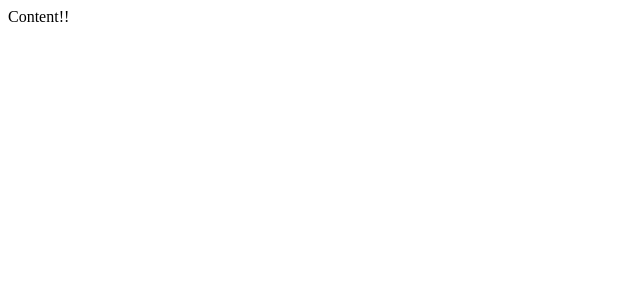
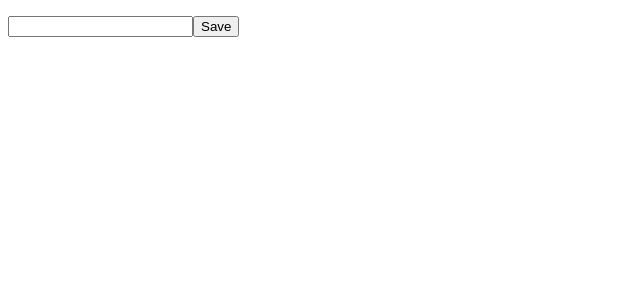
Before and after one commit to linkleonard/notes, a React app: page / in a window 1280 px wide. Shown: the top 300 px of the page, without its empty margins (0-640 px from the left). Built offline with nearby package versions, Linux system fonts and the light colour scheme; the HTML template or start-up script is replaced by a standard one.

Commit message:
Implement redux

```diff
--- a/package.json
+++ b/package.json
@@ -28,6 +28,8 @@
   "dependencies": {
     "babel-polyfill": "^6.16.0",
     "react": "^15.3.2",
-    "react-dom": "^15.3.2"
+    "react-dom": "^15.3.2",
+    "react-redux": "^4.4.5",
+    "redux": "^3.6.0"
   }
 }
--- /dev/null
+++ b/src/actions.jsx
@@ -0,0 +1,7 @@
+export function addNote({ text }) {
+    return { type: 'ADD_NOTE', text }
+}
+
+export function modifyNote({ index, text }) {
+    return { type: 'MODIFY_NOTE', index, text }
+}
--- /dev/null
+++ b/src/components/App.jsx
@@ -0,0 +1,12 @@
+import React from 'react';
+import NoteList from '../containers/NoteList.jsx';
+import AddNote from '../containers/AddNote.jsx';
+
+const App = () => {
+    return <div>
+        <NoteList />
+        <AddNote />
+    </div>
+}
+
+export default App;
--- /dev/null
+++ b/src/components/NoteList.jsx
@@ -0,0 +1,11 @@
+import React from 'react';
+
+const NoteList = ({ notes }) => (
+    <ul>
+        {notes.map((note, index) => (
+            <li key={ index }>{ note.text }</li>
+        ))}
+    </ul>
+)
+
+export default NoteList;
--- /dev/null
+++ b/src/containers/AddNote.jsx
@@ -0,0 +1,30 @@
+import React from 'react';
+import { connect } from 'react-redux';
+import { addNote } from '../actions.jsx';
+
+
+let AddNote = ({ dispatch }) => {
+    let input;
+
+    return (
+        <div>
+            <input ref={ note => input = note } />
+            <button
+                type="button"
+                onClick={e => {
+                    e.preventDefault();
+
+                    if (!input.value.trim()) {
+                        return;
+                    }
+                    dispatch(addNote({ text: input.value }));
+                    input.value = ''
+                }}
+            >Save</button>
+        </div>
+    );
+}
+
+AddNote = connect()(AddNote);
+
+export default AddNote;
--- /dev/null
+++ b/src/containers/NoteList.jsx
@@ -0,0 +1,21 @@
+import NoteListComponent from '../components/NoteList.jsx';
+import { connect } from 'react-redux';
+
+const mapStateToProps = (state) => {
+    return {
+        notes: state.notes,
+    }
+}
+
+const mapDispatchToProps = (dispatch) => {
+    return {
+
+    };
+}
+
+const NoteList = connect(
+    mapStateToProps,
+    mapDispatchToProps
+)(NoteListComponent)
+
+export default NoteList;
--- a/src/index.jsx
+++ b/src/index.jsx
@@ -1,19 +1,19 @@
 import React from 'react';
 import ReactDOM from 'react-dom';
+import { createStore } from 'redux';
+import { Provider } from 'react-redux';
+import { addNote, modifyNote } from './actions.jsx';
+import { todoApp } from './reducers.jsx';
+import App from './components/App.jsx';
 
-
-class App extends React.Component {
-    constructor(props) {
-        super(props);
-
-        this.render = () => {
-            return <div>Content!!</div>;
-        }
-    }
-}
-
+const store = createStore(todoApp);
 
 const container = document.createElement('div');
 document.body.appendChild(container);
 
-ReactDOM.render(<App />, container);
+ReactDOM.render(
+    <Provider store={ store }>
+        <App />
+    </Provider>,
+    container
+);
--- /dev/null
+++ b/src/reducers.jsx
@@ -0,0 +1,22 @@
+const initialState = {
+    notes: [],
+}
+
+
+export const todoApp = (state = initialState, action = {}) => {
+    switch (action.type) {
+    case 'ADD_NOTE':
+        return { ...state, notes: [...state.notes, { id: null, text: action.text }] }
+
+    case 'MODIFY_NOTE':
+        const notes = [...state.notes]
+        if (0 <= action.index && action.index < notes.length) {
+            const modifiedNote = { ...notes[action.index], text: action.text };
+            notes[action.index] = modifiedNote;
+        }
+
+        return { ...state, notes: notes }
+    }
+    // Unknown action, don't do anything.
+    return state;
+}
```
